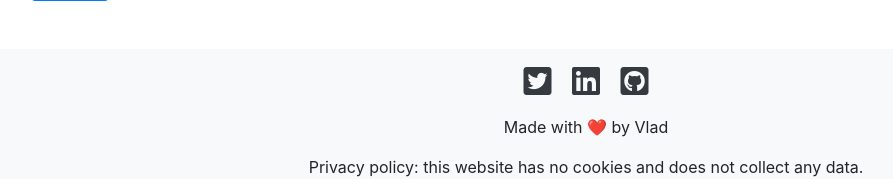
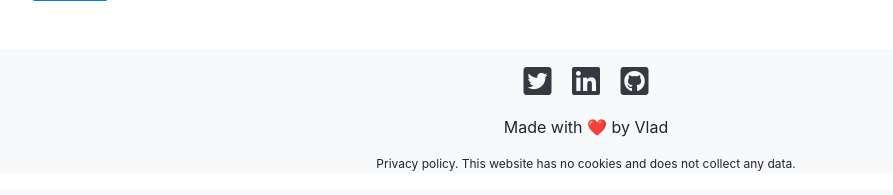
Before and after one commit to vlad-ds/gptrim-web, a Flask app: page / in a window 1280 px wide. Shown: the part 763-958 px from the top of the page, without its empty margins (54-947 px from the left). After the commit the page ends 934 px from the top, so only its background shows below. Run offline with Flask 2, Linux system fonts and the light colour scheme; some libraries are stand-ins or nearby versions.

Commit message:
Update privacy policy

```diff
--- a/templates/index.html
+++ b/templates/index.html
@@ -80,7 +80,7 @@
         <p>Made with ❤️ by Vlad</p>
     </div>
     <div class="container text-center">
-        <p>Privacy policy: this website has no cookies and does not collect any data.</p>
+        <p style="font-size:12px;">Privacy policy. This website has no cookies and does not collect any data.</p>
     </div>
   </footer>
 
```
